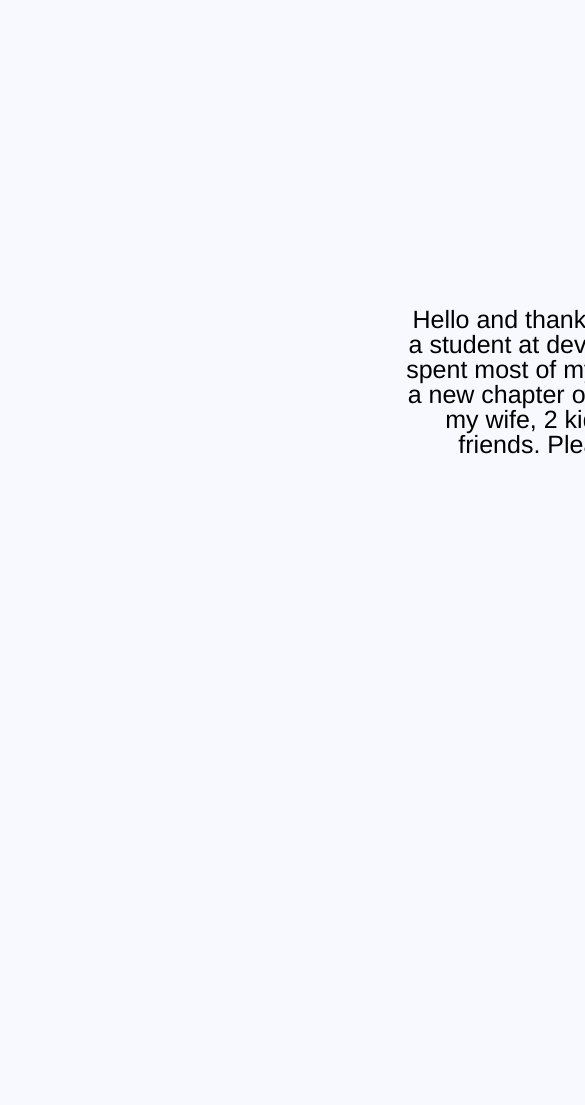
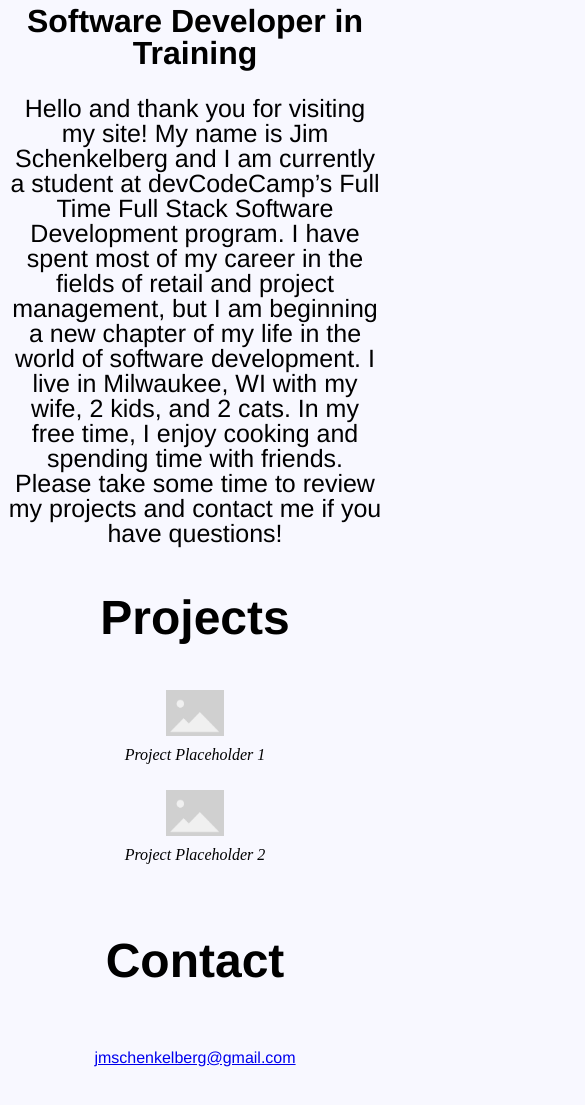
Before and after one commit to jschenkelberg/jschenkelberg.github.io, a plain HTML site: page index.html in a window 390 px wide. Shown: the part 543-1648 px from the top of the page, 585 px wide, since content can reach past the window. Drawn offline with Linux system fonts and the light colour scheme.

Commit message:
added responsive text and images

```diff
--- a/index.html
+++ b/index.html
@@ -3,6 +3,9 @@
 <head>
     <meta charset="UTF-8">
     <meta name="viewport" content="width=device-width, initial-scale=1.0">
+    <!-- <meta name="viewport" content="width=device-width,initial-scale=1,maximum-scale=1,user-scalable=no">
+    <meta http-equiv="X-UA-Compatible" content="IE=edge,chrome=1">
+    <meta name="HandheldFriendly" content="true"> -->
     <link rel="stylesheet" href="portfolio.css">
     <title>Jim Schenkelberg Portfolio Page</title>
 </head>
@@ -15,16 +18,29 @@
             <li><a href="#CONTACT">Contact</a>S</li>
         </ul>
     </div>
+    <section>
         <h1><a id="HOME"></a>Jim Schenkelberg</h1>
-    <img src="IMG_1077.jpg" alt="Jim Schenkelberg Headshot Photo"></img>
+        <img src="IMG_1077.jpg" alt="Jim Schenkelberg Headshot Photo"class="center"></img>
+    </section>
+    <section>
         <h2><a id="ABOUTME"></a>Software Developer in Training</h2>
         <p>Hello and thank you for visiting my site! My name is Jim Schenkelberg and I am currently a student at devCodeCamp’s Full Time Full Stack Software Development program. I have spent most of my career in the fields of retail and project management, but I am beginning a new chapter of my life in the world of software development. I live in Milwaukee, WI with my wife, 2 kids, and 2 cats. In my free time, I enjoy cooking and spending time with friends. Please take some time to review my projects and contact me if you have questions!</p>
+    </section>
+    <section>
         <h3><a id="PROJECTS"></a>Projects</h3>
-    <img src="Placeholder.png" alt="Project Placeholder1"class="image1"></img>
-    <img src="Placeholder.png" alt="Project Placeholder2"class="image2"></img>
+        <div>
+            <figure>
+                <img src="Placeholder.png" alt="Project Placeholder1"class="center"></img>
+                <figcaption>Project Placeholder 1</figcaption>
+            </figure>
+            <figure>
+                <img src="Placeholder.png" alt="Project Placeholder2"class="center"></img>
+                <figcaption>Project Placeholder 2</figcaption>
+        </div>
+    </section>
+    <section>
         <h4><a id="CONTACT"></a>Contact</h4>
         <h5><a href="mailto:jmschenkelberg@gmail.com">jmschenkelberg@gmail.com</a>
-    <p class="subtitle1">Project 1 Placeholder</p>
-    <p class="subtitle2">Project 2 Placeholder</p>
+    </section>
 </body>
 </html>
--- a/portfolio.css
+++ b/portfolio.css
@@ -16,7 +16,7 @@ body {
   font-family: 'Franklin Gothic Medium', 'Arial Narrow', Arial, sans-serif;
   font-style: normal;
   font-weight: 600;
-  font-size: 2rem;
+  font-size: 3rem;
   box-sizing: border-box;
  }
 
@@ -46,144 +46,139 @@ li {
 li a {
   display: block;
   text-align: center;
-}
-h1 {position: absolute;
-  width: 997px;
-  height: 134px;
-  left: 445px;
-  top: 25px;
+  }
+.center {
+  display: block;
+  margin-left: auto;
+  margin-right: auto;
+  width: 50%;
+  }
+
+h1 {
+  position: relative;
+  width: auto;
+  height:auto;
+  left: 0px;
+  top: 0px;
   font-family: Franklin Gothic Medium;
   font-style: normal;
   font-weight: normal;
-  font-size: 131.178px;
+  font-size: 4rem;
   line-height: 101.91%;
   box-sizing: border-box;
+  text-align: center;
+  padding: auto;
   }
 
 h2 {
-  height: 51px;
-  width: 657px;
-  left: 611px;
-  top: 740px;
+  height: auto;
+  width: auto;
+  left: auto;
+  top: auto;
   border-radius: nullpx;
-  position: absolute;
+  position: relative;
   font-family: 'Franklin Gothic Medium', 'Arial Narrow', Arial, sans-serif;
   font-weight: 600;
-  font-size: 50px;
+  font-size: 2rem;
   line-height: 101.91%;
   box-sizing: border-box;
+  text-align: center;
 }
 
 p {
-  height: 97px;
-  width: 1000px;
-  left: 403px;
-  top: 825px;
+  height: auto;
+  width: auto;
+  left: auto;
+  top: auto;
   border-radius: nullpx;
   font-size: 25px;
-  font-style: normal;
+  font-style: 1rem;
   font-weight: 400;
   line-height: 25px;
   letter-spacing: 0em;
   text-align: center;
   font-family: 'Franklin Gothic Medium', 'Arial Narrow', Arial, sans-serif;
-  position:absolute;
+  position:relative;
   box-sizing: border-box;
   }
 
 h3{
-  position: absolute;
-  width: 210px;
-  height: 54px;
-  left: 850px;
-  top: 1010px;
+  position: relative;
+  width: auto;
+  height: auto;
+  left: auto;
+  top: auto;
   font-family: 'Franklin Gothic Medium', 'Arial Narrow', Arial, sans-serif;
   font-style: normal;
   font-weight: 600;
-  font-size: 50px;
+  font-size: 3rem;
   line-height: 101.91%;
   box-sizing: border-box;
+  text-align: center;
   }
 
 h4{
-  height: 51px;
-  width: 778px;
-  left: 837.5px;
-  top: 1500px;
+  height: auto;
+  width: auto;
+  left: auto;
+  top: auto;
   border-radius: 0px;
-  position: absolute;
+  position: relative;
   font-family: 'Franklin Gothic Medium', 'Arial Narrow', Arial, sans-serif;
   font-weight: 600;
-  font-size: 50px;
+  font-size: 3rem;
   line-height: 101.91%;
   box-sizing: border-box;
+  text-align: center;
   }
 
 h5{
-  height: 51px;
-  width: 778px;
-  left: 780px;
-  top: 1600px;
+  height: auto;
+  width: auto;
+  left: auto;
+  top: auto;
   border-radius: 0px;
-  position: absolute;
+  position: relative;
   font-family: 'Franklin Gothic Medium', 'Arial Narrow', Arial, sans-serif;
   font-weight: 300;
-  font-size: 25px;
+  font-size: 1rem;
   line-height: 101.91%;
   box-sizing: border-box;
+  text-align: center;
 }
 
 img {
-position: absolute;
-width: 328px;
-height: 391.64px;
-left: 776px;
-top: 300px;
+width: auto;
+height: auto;
+left: calc(50% - 657px/2);
+top: calc(50% - 51px/2 + 41.82px);
 box-sizing: border-box;
-max-width:100%;
+max-width:20%;
 height:auto;
     }
 
 .image1 {
   width: 300px;
   height: 300px;
-  left: 600px;
-  top: 1150px
-  }
+  margin-left: auto;
+  margin-right: auto;
+  width: 50%;
+  padding: 25vw;
+}
 
 .image2 {
   width: 300px;
   height: 300px;
-  left: 1000px;
-  top: 1150px
+  margin-left: auto;
+  margin-right:auto;
+  width: 50%;
+  padding:25vw;
 }
 
-.subtitle1{
-  height: 25px;
-  width: 300px;
-  left: -185px;
-  top: -200px;
-  font-size: 25px;
-  font-style: normal;
-  font-weight: 400;
-  line-height: 25px;
-  letter-spacing: 0em;
-  font-family: 'Franklin Gothic Medium', 'Arial Narrow', Arial, sans-serif;
-  position:absolute;
-  box-sizing: border-box;
+figcaption {
+  color: black;
+  font-style: italic;
+  padding: 10px;
+  text-align: center;
+  width: auto
 }
-
-.subtitle2 {
-  height: 25px;
-  width: 300px;
-  left: 225px;
-  top: -200px;
-  font-size: 25px;
-  font-style: normal;
-  font-weight: 400;
-  line-height: 25px;
-  letter-spacing: 0em;
-  font-family: 'Franklin Gothic Medium', 'Arial Narrow', Arial, sans-serif;
-  position:absolute;
-  box-sizing: border-box;
-}
```
Lines whose indentation alone changed are shown as unchanged.
